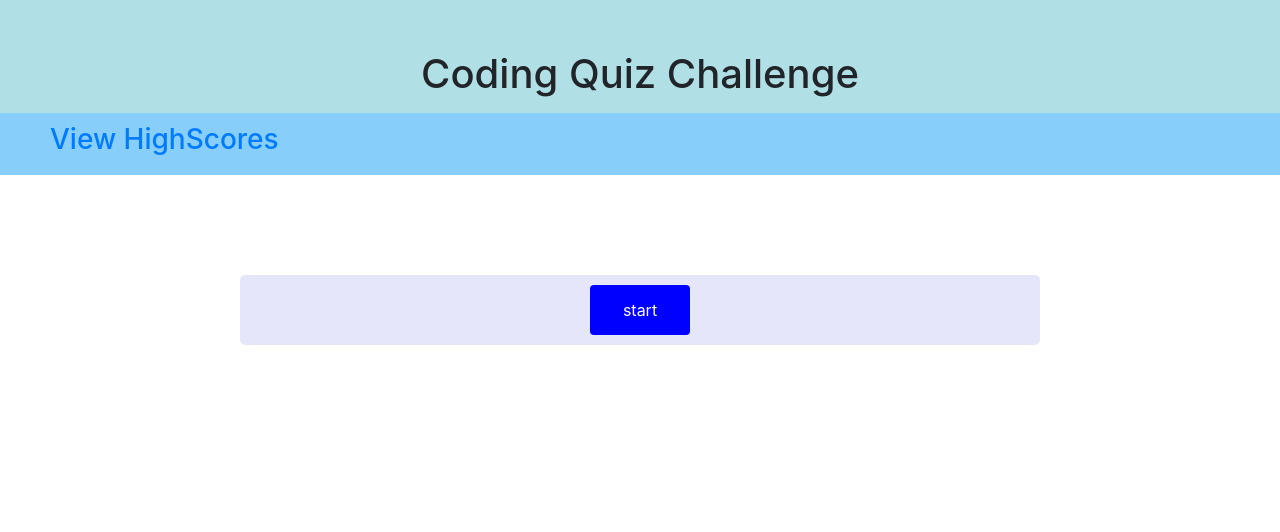
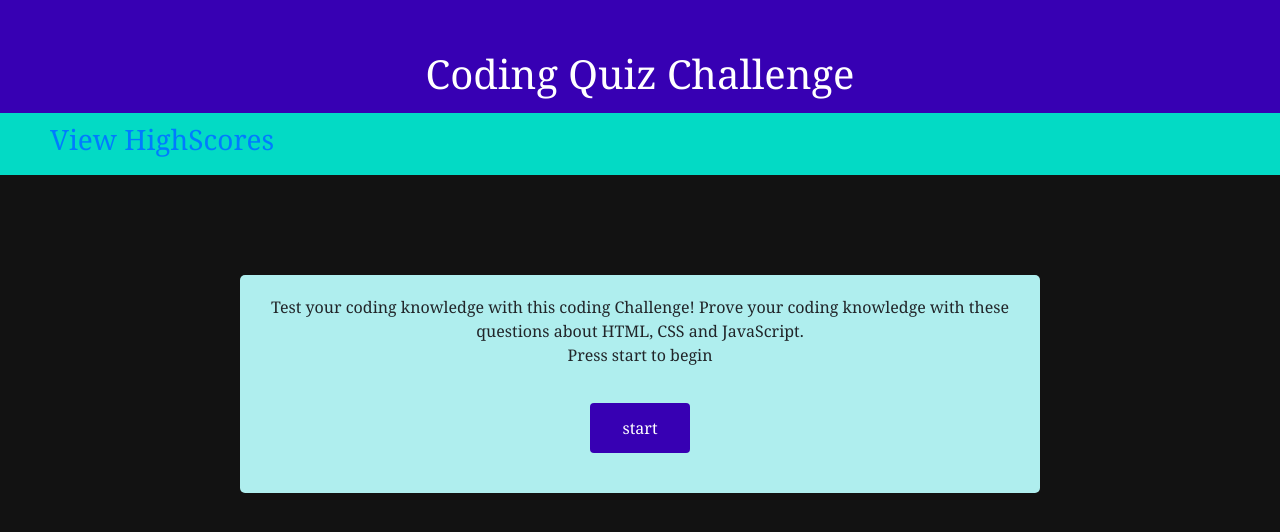
Before and after one commit to Sam-Bro/code_quiz_SB, a plain HTML site: page index.html in a window 1280 px wide. Drawn offline with nearby package versions, Linux system fonts and the light colour scheme.

Commit message:
changed colourscheme

```diff
--- a/index.html
+++ b/index.html
@@ -14,7 +14,7 @@
 
 <body>
     <header>
-        <h1 id="quizTitle">Coding Quiz Challenge</h1>
+            <h1 id="quizTitle">Coding Quiz Challenge</h1>
     </header>
     <section class="sub-header">
         <h3 class="timer-out"></h3>
@@ -22,6 +22,9 @@
     </section>
     <!--quiz section-->
     <section class="container container-style">
+        <section class="msg-cont">
+            <p class="message" id="message">Test your coding knowledge with this coding Challenge! Prove your coding knowledge with these questions about HTML, CSS and JavaScript.</br> Press start to begin</p>
+        </section>
         <article id="question-container" class="hide">
             <section id="question">question</section>
             <section id="answer-btns" class="btn-grid">
--- a/quiz.js
+++ b/quiz.js
@@ -12,7 +12,8 @@ const answerButtons = document.getElementById("answer-btns");
 const ansResult = document.getElementById("result");
 const highscoreBtn = document.getElementById("score-btn");
 const scoreScrn = document.getElementById('scores');
-const inputForm = document.getElementById('input-form')
+const inputForm = document.getElementById('input-form');
+const introMessage = document.getElementById('message');
 
 
 
@@ -24,6 +25,7 @@ startButton.addEventListener("click", function() {
     startGame()
     setTimer()
     document.getElementById('controls').classList.remove('center')
+    introMessage.classList.add('hide')
 });
 nextButton.addEventListener('click', function() {
     currentQuestionIndex++
@@ -58,6 +60,7 @@ function hideQuiz() {
     questionContainerEl.classList.add('hide');
     ansResult.classList.add('hide');
     nextButton.classList.add('hide');
+    introMessage.classList.add('hide')
 }
 
 function newScore() {
--- a/style.css
+++ b/style.css
@@ -1,13 +1,18 @@
+body {
+    background-color: #121212 !important;
+    font-family: Cambria, Cochin, Georgia, Times, 'Times New Roman', serif;
+}
 /*header styles*/
 #quizTitle {
     text-align: center;
     padding-top: 50px;
     padding-bottom: 15px;
-    background-color: powderblue;
+    background-color: #3700B3;
+    color: white;
     margin: 0;
 }
 .sub-header {
-    background-color: lightskyblue;
+    background-color: #03DAC5;
     padding-top: 10px;
     padding-bottom: 10px;
 }
@@ -19,15 +24,23 @@
 .highscores {
     padding-left: 50px;
 }
+.message {
+    text-align: center;
+    padding-top: 10px;
+    padding-bottom: 20px;
 
+}
+#question {
+    font-size: 24px;
+}
 
 /* button styles */
 .btn-style {
-    background-color: blue;
+    background-color: #3700B3;
     color: white ;
 }
 .btn-style:hover {
-    background-color: lightblue;
+    background-color: #03DAC5;
 }
 .btn-style.correct {
     background-color: limegreen;
@@ -38,6 +51,7 @@
 #start-btn {
     width: 100px;
     height: 50px;
+    margin-bottom: 30px;
 
 }
 .center {
@@ -60,7 +74,7 @@
     width: 800px;
     max-width: 80%;
     padding:10px;
-    background-color: lavender;
+    background-color: #AFEEEE;
     border-radius:5px;
 }
 /* question output styles */
```
